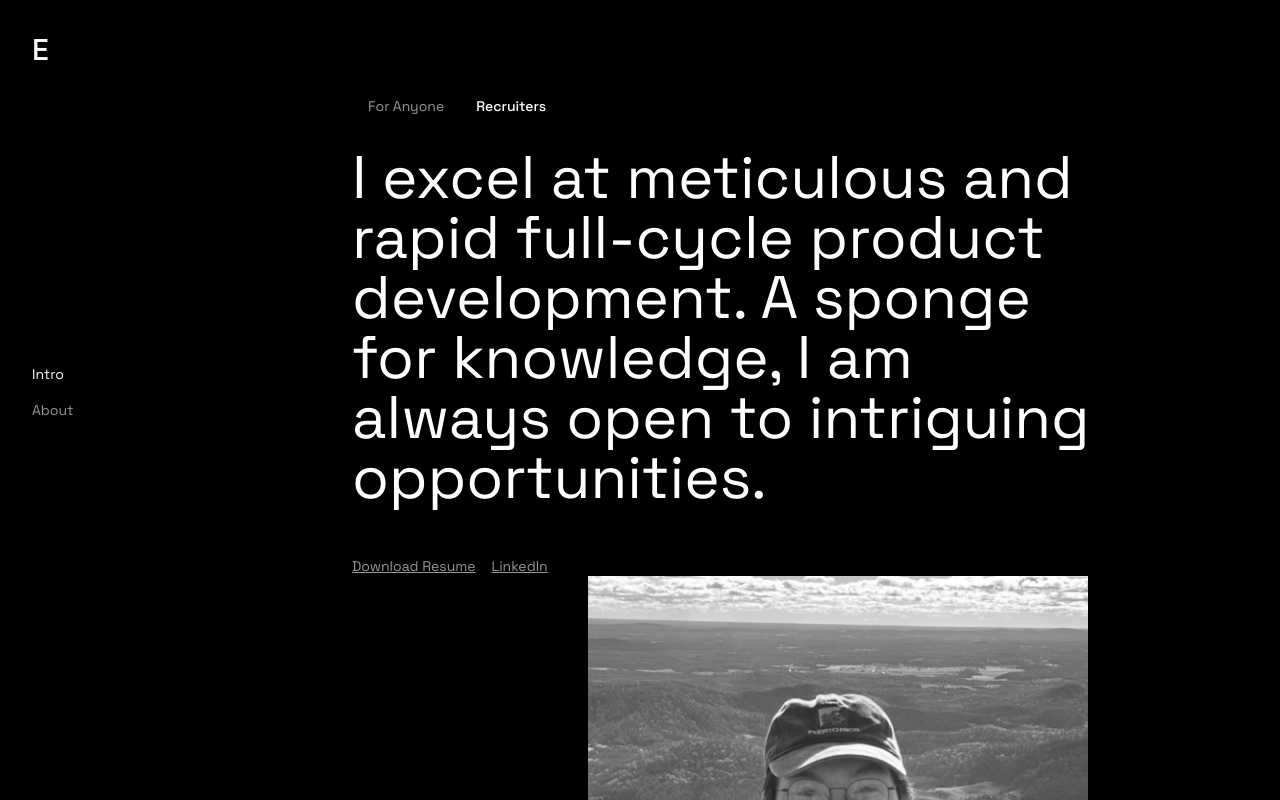
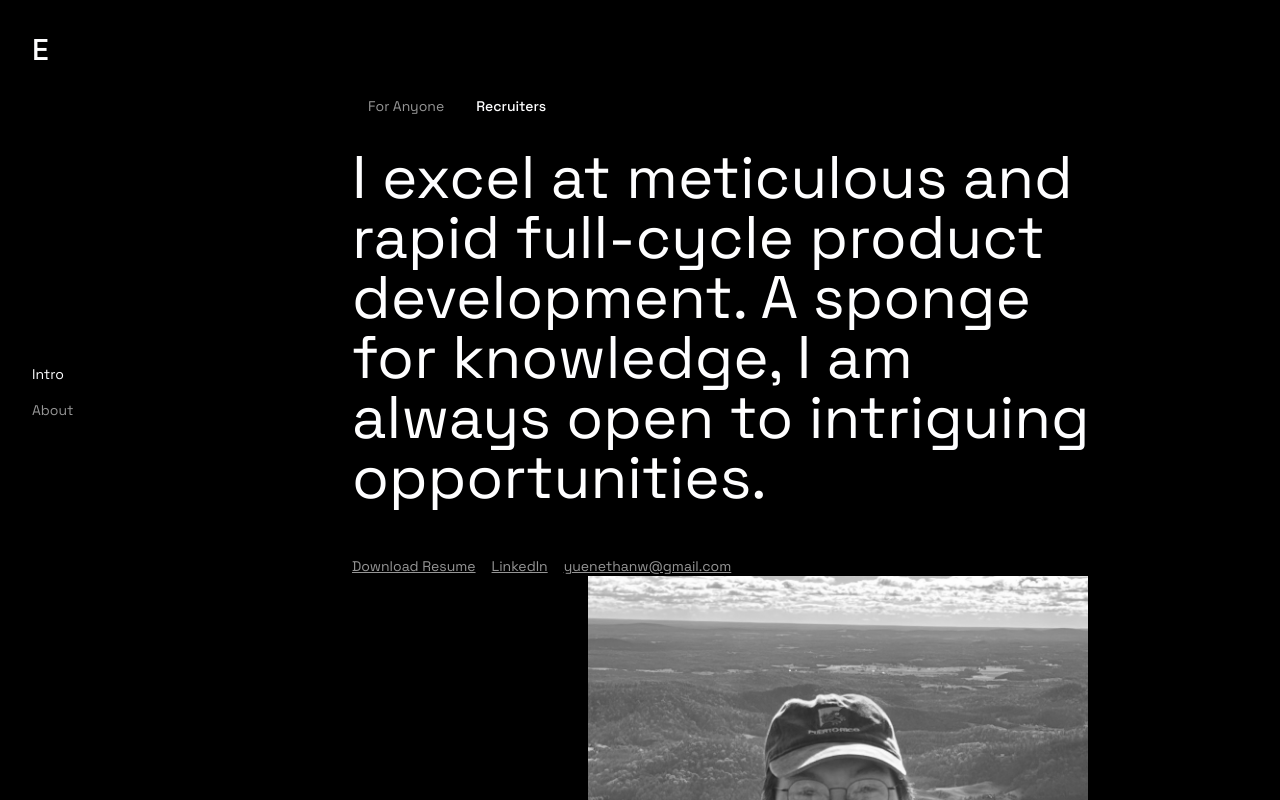
Before and after one commit to ethanwhyy/ethanwhyy.github.io, a Next.js app: page / in a window 1280 px wide. Both pictures are taken after a click on the button "Recruiters". Shown: the top 800 px of the page. Built offline with nearby package versions, Linux system fonts and the light colour scheme.

Commit message:
removing onClick
Logo in upper left will no longer reload the page
removed some commented out code

```diff
--- a/app/page.tsx
+++ b/app/page.tsx
@@ -12,7 +12,6 @@
   const sections = [
     { id: "intro", title: "Intro" },
     { id: "about", title: "About" }
-    //{ id: "contact", title: "Contact" }
   ];
 
   type AudienceType = 'anyone' | 'recruiters';
@@ -25,11 +24,7 @@
           Hi there! I'm a creator and coffee/matcha lover who enjoys long walks, late night talks, & trying new things. Currently based in NYC!
         </>
       ),
-      skills: [
-        <a href="mailto:yuenethanw@gmail.com" target="_blank" rel="noopener noreferrer" className="text-[#969696] hover:text-[#fefeff] transition-colors underline">
-          yuenethanw@gmail.com
-        </a>
-      ]
+      skills: []
     },
     recruiters: {
       title: "Recruiters",
@@ -44,6 +39,9 @@
         </a>,
         <a href="https://www.linkedin.com/in/ethan-yuen/" target="_blank" rel="noopener noreferrer" className="text-[#969696] hover:text-[#fefeff] transition-colors underline">
           LinkedIn
+        </a>,
+        <a href="mailto:yuenethanw@gmail.com" target="_blank" rel="noopener noreferrer" className="text-[#969696] hover:text-[#fefeff] transition-colors underline">
+          yuenethanw@gmail.com
         </a>
       ]
     }
@@ -111,10 +109,6 @@
       }
     };
 
-    const handleLogoClick = () => {
-      window.location.reload();
-    };
-
     const remainingLetters = "than Yuen".split("");
 
     return (
@@ -158,7 +152,6 @@
                 className="fixed top-8 left-4 md:left-8 z-50 cursor-pointer hidden md:flex"
                 onHoverStart={() => setIsNameExpanded(true)}
                 onHoverEnd={() => setIsNameExpanded(false)}
-                onClick={handleLogoClick}
                 whileTap={{ scale: 0.95 }}
               >
                 <div className="relative text-3xl font-medium flex">
@@ -246,8 +239,7 @@
               {/* Main Content */}
               <main className="flex-grow">
                 <section id="intro" className="min-h-[60vh] px-4 md:px-24 pt-24">
-                  {/* + red light trying a less aggressive screen height, only 60% vs min-h-screen */}
-                  <div className="ml-12 md:ml-64"> {/* Shift entire block to the right */}
+                  <div className="ml-12 md:ml-64">
                     {/* Header Navigation */}
                     <div className="relative md:static mb-8">
                       {/* Left and Right Gradient Overlays */}
```
